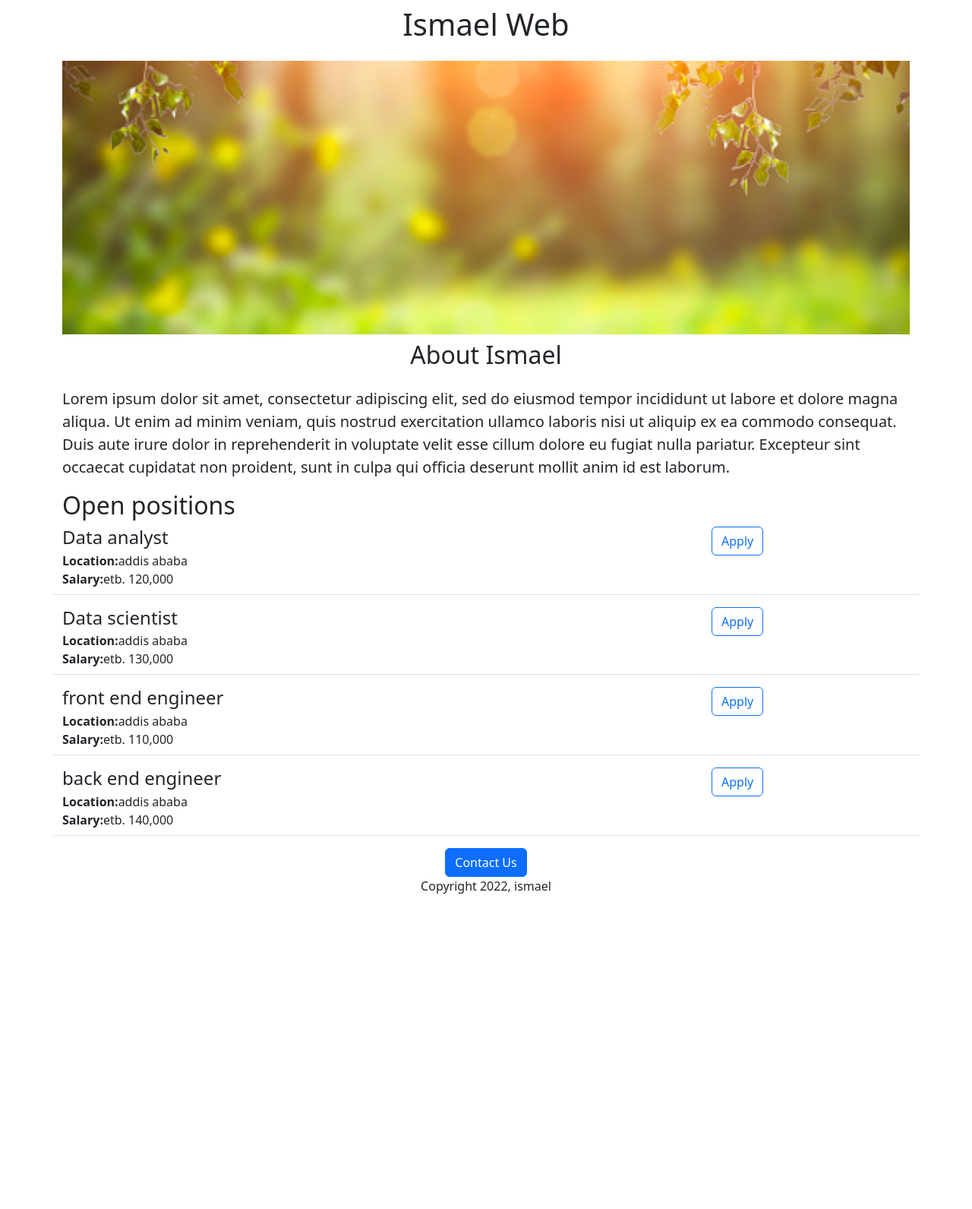
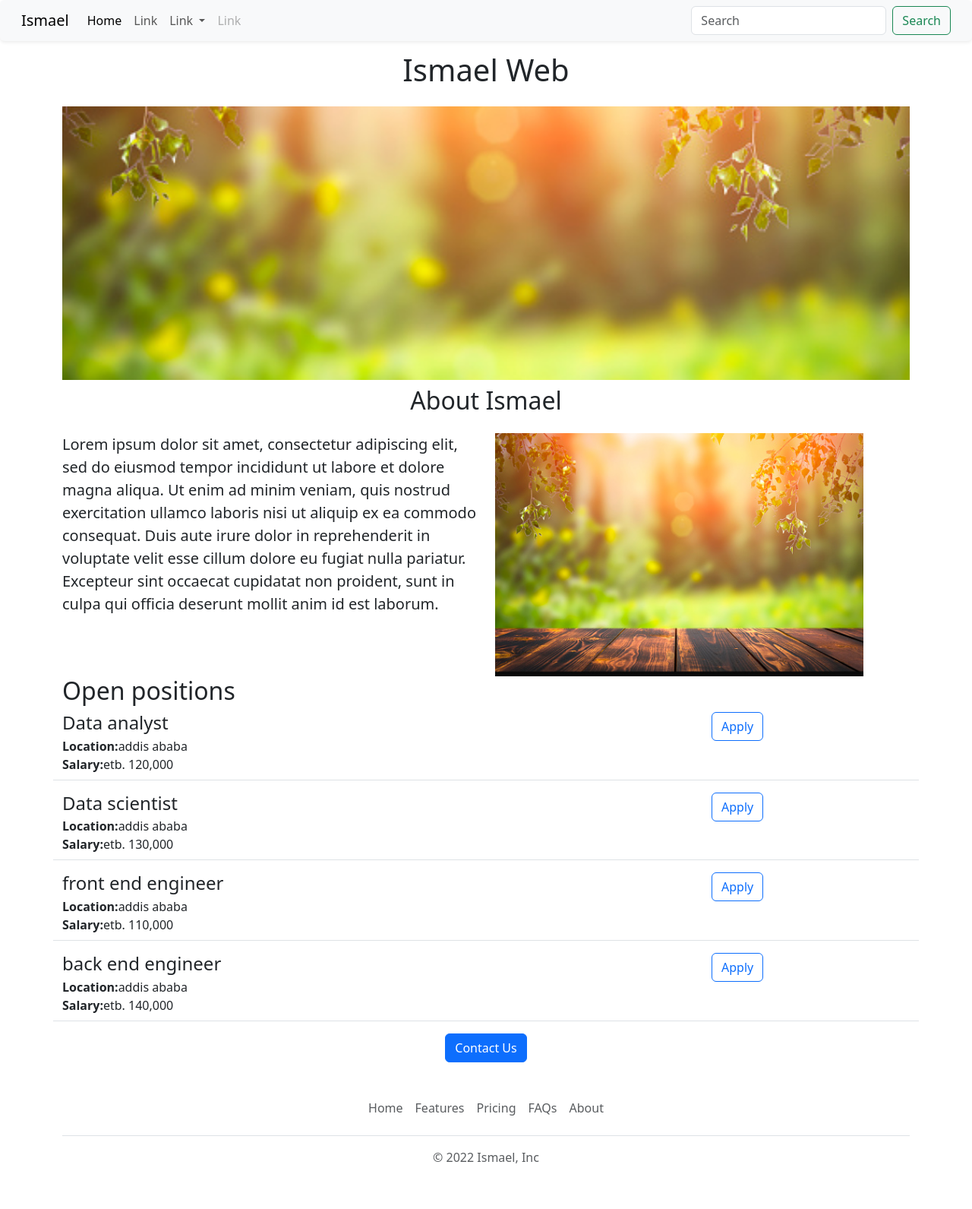
Before and after one commit to smizer09/ismi-website, a Flask app: page / in a window 1280 px wide. Shown: the whole page at 76% size. Before the commit the page ends 1176 px from the top, so only its background shows below. Run offline with Flask 2, Linux system fonts and the light colour scheme.

Commit message:
made functional changes

```diff
--- /dev/null
+++ b/templates/footer.html
@@ -0,0 +1,12 @@
+<div class="container">
+  <footer class="py-3 my-4">
+    <ul class="nav justify-content-center border-bottom pb-3 mb-3">
+      <li class="nav-item"><a href="#" class="nav-link px-2 text-muted">Home</a></li>
+      <li class="nav-item"><a href="#" class="nav-link px-2 text-muted">Features</a></li>
+      <li class="nav-item"><a href="#" class="nav-link px-2 text-muted">Pricing</a></li>
+      <li class="nav-item"><a href="#" class="nav-link px-2 text-muted">FAQs</a></li>
+      <li class="nav-item"><a href="#" class="nav-link px-2 text-muted">About</a></li>
+    </ul>
+    <p class="text-center text-muted">&copy; 2022 Ismael, Inc</p>
+  </footer>
+</div>
--- a/templates/home.html
+++ b/templates/home.html
@@ -3,6 +3,7 @@
   <head>
     <meta charset="utf-8">
     <meta name="viewport" content="width=device-width, initial-scale=1">
+
     <title>Ismael website</title>
     <link href="https://cdn.jsdelivr.net/npm/bootstrap@5.3.0-alpha1/dist/css/bootstrap.min.css" rel="stylesheet" integrity="sha384-GLhlTQ8iRABdZLl6O3oVMWSktQOp6b7In1Zl3/Jr59b6EGGoI1aFkw7cmDA6j6gD" crossorigin="anonymous">
     <style>
@@ -13,13 +14,25 @@
       }
     </style>
 
+    {% include 'nav.html' %}
+
+
   </head>
   <body>
+
     <div class="container">
     <h1 class="text-center mt-2 mb-4">Ismael Web</h1>
     <img id="banner" class="img-fluid" src="https://ismi-website.smizerethio.repl.co/static/op.jpg" height="320">
     <h2 class="text-center mt-2 mb-4">About Ismael</h2>
-    <p class="lead">Lorem ipsum dolor sit amet, consectetur adipiscing elit, sed do eiusmod tempor incididunt ut labore et dolore magna aliqua. Ut enim ad minim veniam, quis nostrud exercitation ullamco laboris nisi ut aliquip ex ea commodo consequat. Duis aute irure dolor in reprehenderit in voluptate velit esse cillum dolore eu fugiat nulla pariatur. Excepteur sint occaecat cupidatat non proident, sunt in culpa qui officia deserunt mollit anim id est laborum.</p>
+    <div class="row">
+    <div class="col-md-6">
+      <p class="lead">Lorem ipsum dolor sit amet, consectetur adipiscing elit, sed do eiusmod tempor incididunt ut labore et dolore magna aliqua. Ut enim ad minim veniam, quis nostrud exercitation ullamco laboris nisi ut aliquip ex ea commodo consequat. Duis aute irure dolor in reprehenderit in voluptate velit esse cillum dolore eu fugiat nulla pariatur. Excepteur sint occaecat cupidatat non proident, sunt in culpa qui officia deserunt mollit anim id est laborum.</p>
+    </div>
+    <div class="d-none d-md-block col-md-6">
+      <img src="https://ismi-website.smizerethio.repl.co/static/1.jpg" style="height:320px">
+    </div>
+
+    </div>
     <h2 class"text-center mt-2 mb-4">Open positions </h2>
     <div>
       {% for job in jobs %}
@@ -29,7 +42,8 @@
     <div class="text-center">
     <button class="btn btn-primary">Contact Us</button>
     </div>
-    <p mt-4 class="text-center" >Copyright 2022, ismael </p>
+
     </div>
+    {% include'footer.html' %}
   </body>
 </html>
--- a/templates/jobitem.html
+++ b/templates/jobitem.html
@@ -11,8 +11,8 @@
       {% endif %}
   </div>
   <div class="col-3">
-    <button type="button" class="btn btn-outline-primary">
+    <a type="button" href="mailto:000libdio@gmail.com?subject=Application%20for%20{{job['title']}}&body=hello%3A%0D%0Ahow%20ar%20u%3A" class="btn btn-outline-primary">
       Apply
-    </button>
+    </a>
   </div>
 </div>
--- /dev/null
+++ b/templates/nav.html
@@ -0,0 +1,37 @@
+<nav class="navbar navbar-expand-lg bg-body-tertiary shadow-sm p-3 mb-5 bg-body-tertiary rounded fixed-top" style="height:54px">
+  <div class="container-fluid">
+    <a class="navbar-brand" href="#">Ismael</a>
+    <button class="navbar-toggler" type="button" data-bs-toggle="collapse" data-bs-target="#navbarScroll" aria-controls="navbarScroll" aria-expanded="false" aria-label="Toggle navigation">
+      <span class="navbar-toggler-icon"></span>
+    </button>
+    <div class="collapse navbar-collapse" id="navbarScroll">
+      <ul class="navbar-nav me-auto my-2 my-lg-0 navbar-nav-scroll" style="--bs-scroll-height: 100px;">
+        <li class="nav-item">
+          <a class="nav-link active" aria-current="page" href="#">Home</a>
+        </li>
+        <li class="nav-item">
+          <a class="nav-link" href="#">Link</a>
+        </li>
+        <li class="nav-item dropdown">
+          <a class="nav-link dropdown-toggle" href="#" role="button" data-bs-toggle="dropdown" aria-expanded="false">
+            Link
+          </a>
+          <ul class="dropdown-menu">
+            <li><a class="dropdown-item" href="#">Action</a></li>
+            <li><a class="dropdown-item" href="#">Another action</a></li>
+            <li><hr class="dropdown-divider"></li>
+            <li><a class="dropdown-item" href="#">Something else here</a></li>
+          </ul>
+        </li>
+        <li class="nav-item">
+          <a class="nav-link disabled">Link</a>
+        </li>
+      </ul>
+      <form class="d-flex" role="search">
+        <input class="form-control me-2" type="search" placeholder="Search" aria-label="Search">
+        <button class="btn btn-outline-success" type="submit">Search</button>
+      </form>
+    </div>
+  </div>
+</nav>
+<div style="height:60px"></div>
```
Also changed, not shown: static/1.jpg (added).
